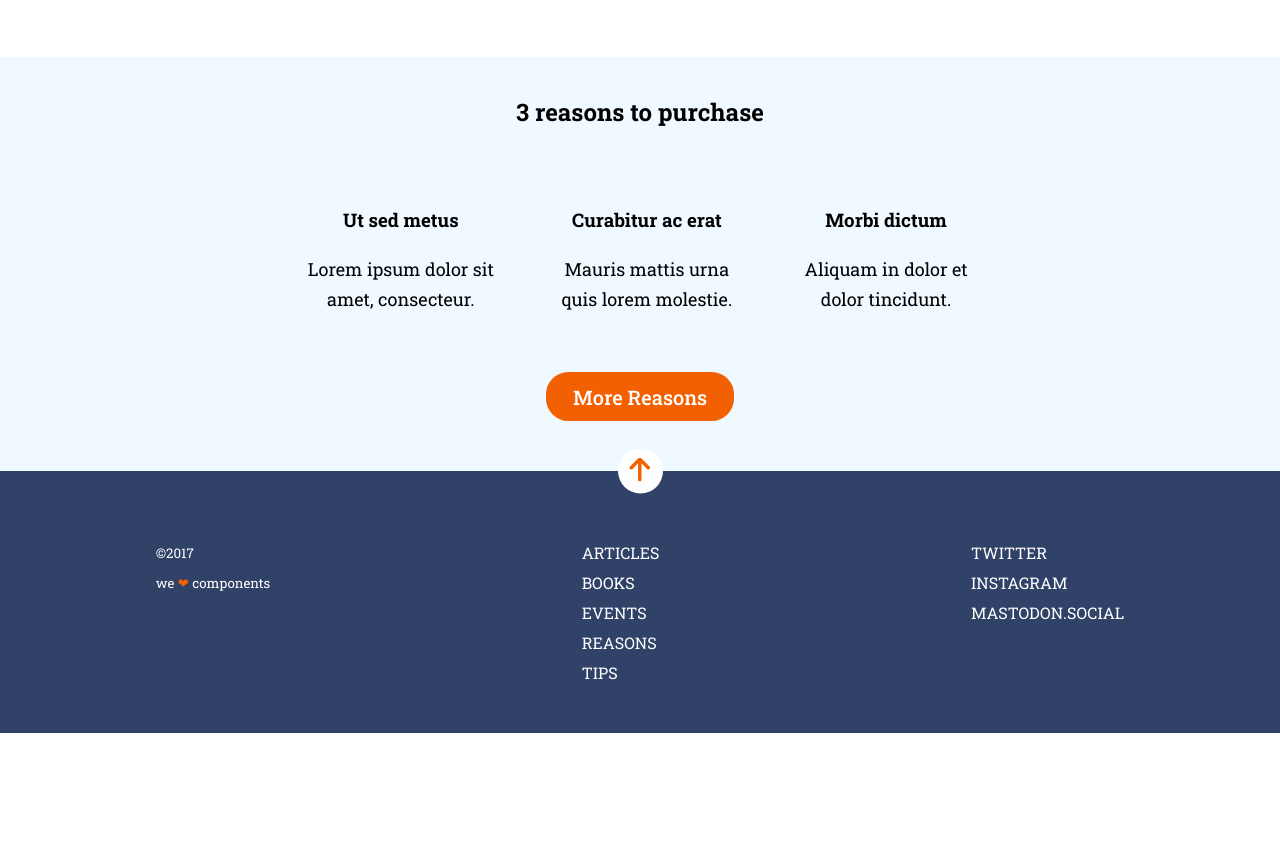
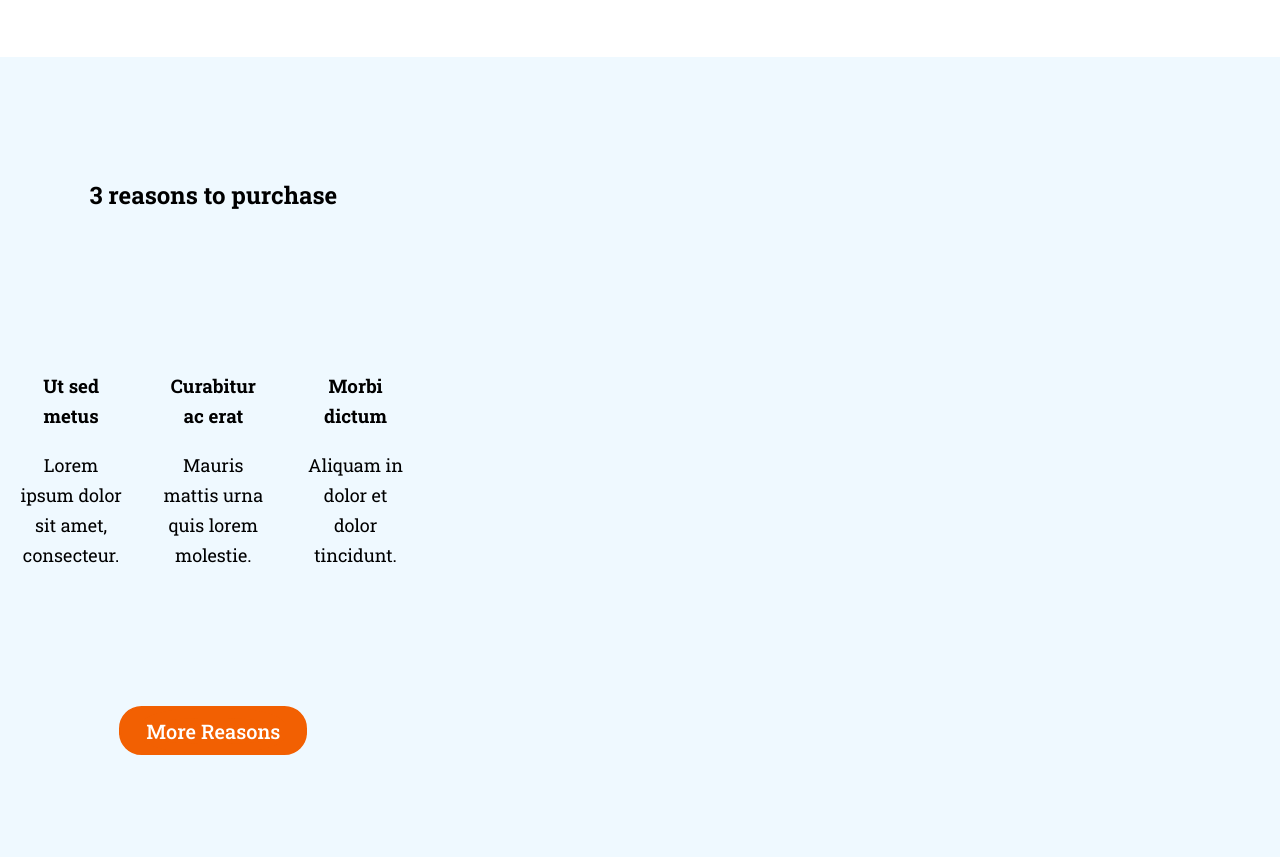
Before and after one commit to Adalab/f-m1-evaluacion-final-carmenpmoreno, a website: page docs/index.html in a window 1280 px wide. Shown: the part 1044-1901 px from the top of the page. Before the commit the page ends 1777 px from the top, so only its background shows below. Drawn offline with nearby package versions, Linux system fonts and the light colour scheme; files that its build step writes are made by us from their sources.

Commit message:
remove extra grid footer an add grid-template columns and rows

```diff
--- a/_src/assets/scss/layout/_sectionReasons.scss
+++ b/_src/assets/scss/layout/_sectionReasons.scss
@@ -9,6 +9,8 @@
     text-align: center;
     @media all and (min-width:768px) {
         display: grid;
+        grid-template-columns: 1fr 1fr 1fr;
+        grid-template-rows: 1fr 1fr 1fr;
     }
 }
 .item-button, .item-title {
```
Also changed, not shown: _src/templates/partials/_sectionReasons.html (+1 -1 lines).
